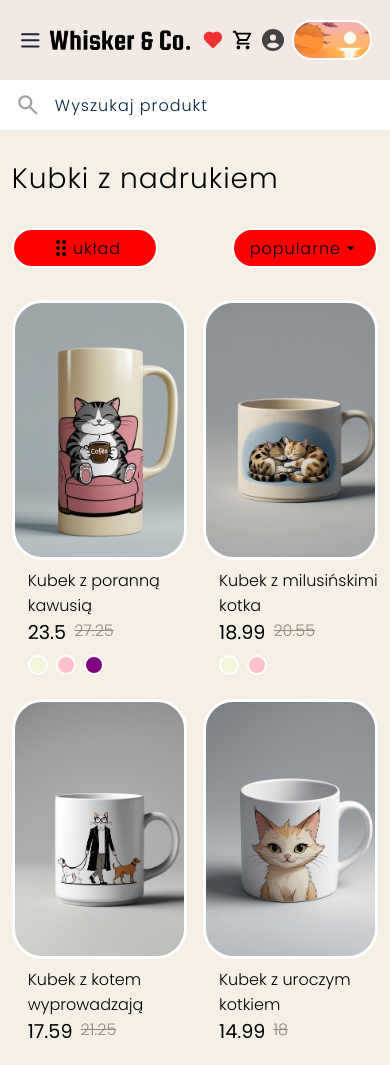
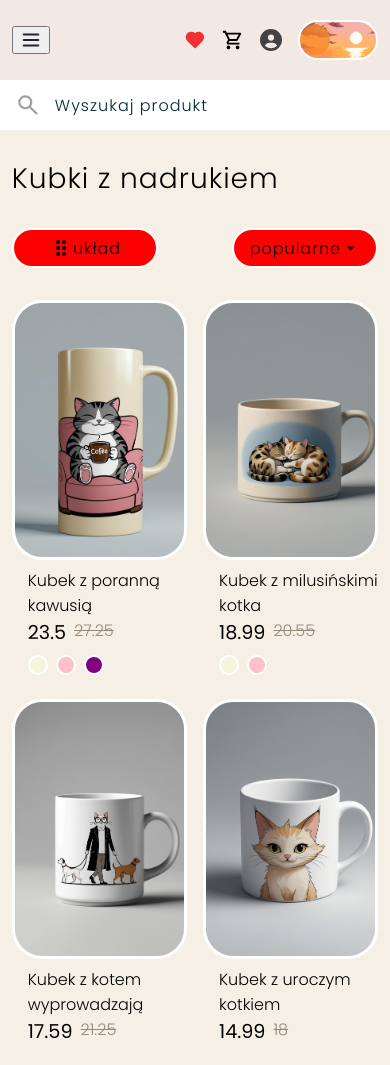
Before and after one commit to bringingpeace/html-catstore, a plain HTML site: page index.html in a window 390 px wide. Shown: the top 1065 px of the page. Drawn offline with nearby package versions, Linux system fonts and the light colour scheme.

Commit message:
Update catstore.css

```diff
--- a/catstore.css
+++ b/catstore.css
@@ -140,14 +140,14 @@ body {
 }
 .nav-icons {
   /* border-radius: var(--global-border-radius); */
-  width: 50%;
+  width: 70%;
   height: inherit;
   display: flex;
   flex-direction: row;
-  justify-content: center;
+  justify-content: flex-end;
   align-items: center;
-  gap: 0.5rem;
-  /* background: green; */
+  gap: 1rem;
+  /* background: red; */
 }
 .nav-icons-icon {
   /* background: brown; */
@@ -186,41 +186,33 @@ body {
   background: #1fa9f494;
 }
 .menu-area {
+  /* background: red; */
   display: flex;
   flex-direction: row;
   align-items: center;
-  justify-content: center;
+  justify-content: flex-start;
   width: 10%;
-  height: 100%;
+  height: 80px;
 }
 .heart {
   fill: var(--color-svg-ulubione);
   width: 22px;
   height: 22px;
-  /* background: red; */
 }
 .cart {
   fill: var(--color-svg-cart);
   width: 22px;
   height: 22px;
-  /* background: black; */
 }
 .account {
   fill: var(--color-svg-account);
   width: 22px;
   height: 22px;
-  /* background: blue; */
 }
 #hamburger {
-  width: 50px;
-  height: 50px;
-  border: 0;
-  outline: 0;
-  font-size: var(--global-big-text);
-  background: none;
   color: var(--color-text-primary);
   display: flex;
-  justify-content: center;
+  justify-content: flex-start;
   align-items: center;
   z-index: 1001;
   cursor: pointer;
@@ -228,6 +220,8 @@ body {
 #hamburger svg {
   fill: var(--color-svg-icon);
   stroke: var(--color-svg-icon);
+  width: 22px;
+  height: 22px;
 }
 .nav {
   background: #e1d2c987;
@@ -273,10 +267,8 @@ body {
   align-items: center;
   justify-content: center;
 }
-
-#logo {
+.logo {
   display: none;
-  width: 200px;
 }
 /* SEARCH SECTION */
 .search-section {
```
